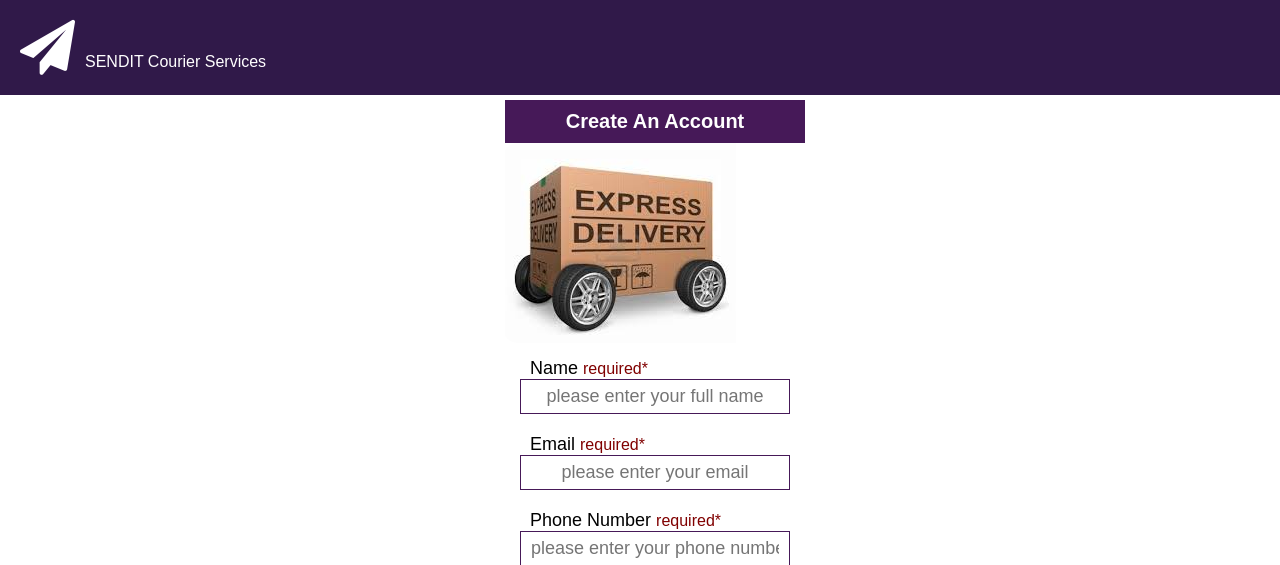
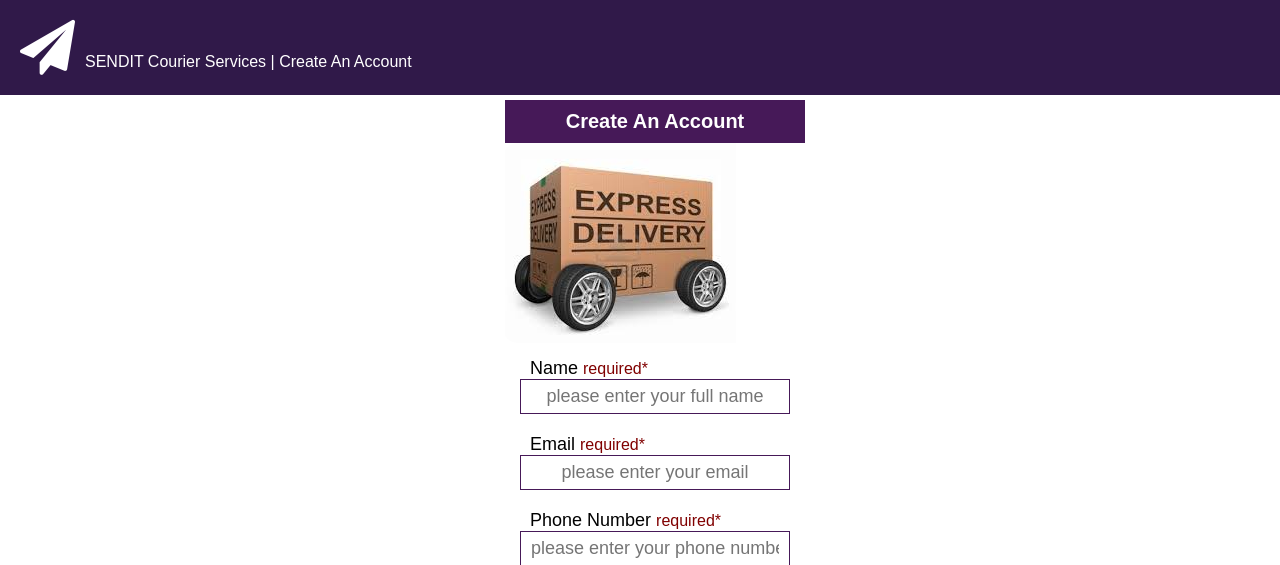
Before and after one commit to zydplatform/APP-SENDIT, a Python web app: template UI/templates/signup.html in a window 1280 px wide. Shown: the top 565 px of the page. Run offline with Jinja, Linux system fonts and the light colour scheme; the template is opened without the code that fills it, so the values that code supplies are empty.

Commit message:
ft-UI-features

```diff
--- a/UI/templates/signup.html
+++ b/UI/templates/signup.html
@@ -10,7 +10,7 @@
     <title>SENDIT</title>
 </head>
 <body>
-        <div class="header"><i class="fa fa-paper-plane"></i>SENDIT Courier Services </div>
+        <div class="header"><i class="fa fa-paper-plane"></i>SENDIT Courier Services  |  Create An Account</div>
     <div class="container">
         <div class="content">
             <form id="signup">
--- a/index.html
+++ b/index.html
@@ -10,7 +10,7 @@
     <title>SENDIT</title>
 </head>
 <body>
-    <div class="header"><i class="fa fa-paper-plane"></i>SENDIT Courier Services </div>
+    <div class="header"><i class="fa fa-paper-plane"></i>SENDIT Courier Services  |  Login <button><a href="../APP-SENDIT/UI/templates/signup.html"></a></button></div>
     <div class="container">
         <div class="content">
             <form id="login">
```
